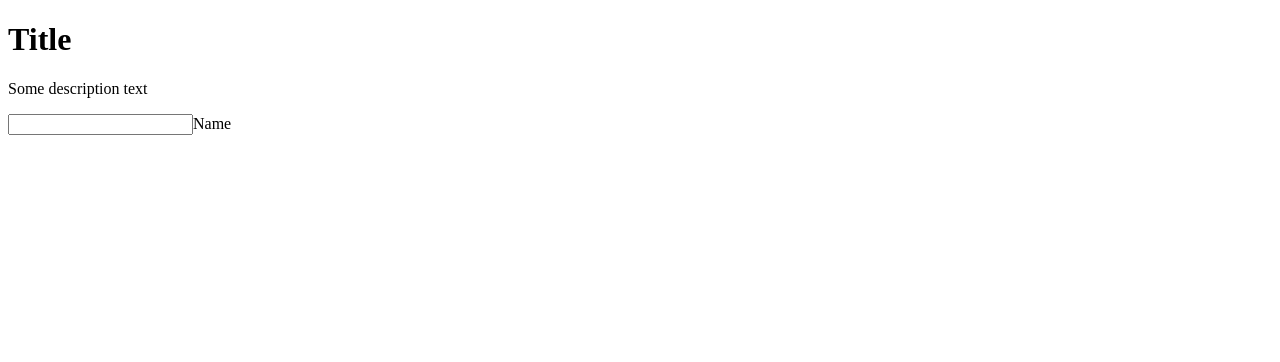
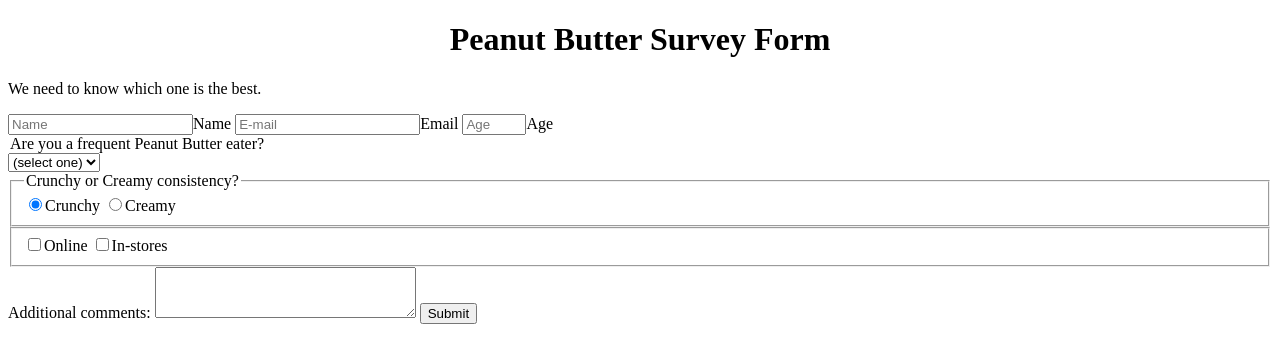
Before and after one commit to ryandagley/TutorialHell, a plain HTML site: page freecodeacademy/responsive-web-design-course/project1-survey-form/index.html in a window 1280 px wide. Drawn offline with Linux system fonts and the light colour scheme; files that its build step writes are made by us from their sources.

Commit message:
Survey form project from FCC

```diff
--- a/freecodeacademy/responsive-web-design-course/project1-survey-form/index.html
+++ b/freecodeacademy/responsive-web-design-course/project1-survey-form/index.html
@@ -1,12 +1,55 @@
 <!DOCTYPE html>
+<html lang="en">
+<head>
+<!-- Acceptance Criteria: https://www.freecodecamp.org/learn/2022/responsive-web-design/build-a-survey-form-project/build-a-survey-form -->
+  <meta charset="utf-8">
+  <meta name="viewport" content="width=device-width, initialscale=1.0">
+  <link rel="stylesheet" href="styles.css">
+  <h1 id="title">Peanut Butter Survey Form</h1>
+</head>
+<body>
+  <p id="description">We need to know which one is the best.</p>
+  <form id="survey-form">
+    <label id="name-label" for="name">
+      <input id="name" name="name" type="text" required placeholder="Name">Name
+      </label>
+    <label id="email-label" for="email">
+      <input id="email" name="email" type="email" placeholder="E-mail" required>Email</label>
 
-<!-- Acceptance Criteria: https://www.freecodecamp.org/learn/2022/responsive-web-design/build-a-survey-form-project/build-a-survey-form -->
+    <label id="number-label" for="number">
+      <input id="number" name="number" placeholder="Age" type="number" min="13" max="120" >Age</label>
 
-<head></head>
-<body>
-    <h1 id="title"> Title </h1>
-        <p id="description"> Some description text</p>
-        <form id="survey-form">
-            <input id="name" type="text">Name
-        </form>
-</body>
+   <legend>Are you a frequent Peanut Butter eater?</legend>
+    <label id="dropdown-label" for="dropdown" >
+      <select id="dropdown" name="dropdown">
+        <option value="">(select one)</option>
+        <option value="yes">Yes</option>
+        <option value="no">No</option>
+      </select>
+      </label>
+
+
+  <fieldset>
+    <legend>Crunchy or Creamy consistency?</legend>
+    <label for="crunchy" id="radio-label">
+      <input id="crunchy" name="consistency" value="crunchy" type="radio" checked>Crunchy</label>
+    <label for="creamy" id="radio-label">
+      <input id="creamy" name="consistency" value="creamy" type="radio">Creamy</label>
+    <label for="shop_at" id="shop_at-label">
+  </fieldset>
+
+
+  <fieldset>
+      <input id="online" type="checkbox" value="online">Online</label>
+      <input id="in-store" type="checkbox" value="in-store">In-stores</label>
+  </fieldset>
+    <label for="comment" id="comment-label" >Additional comments:
+      <textarea id="comment" name="comment" rows="3" cols="30" placeholder="What I like about peanut butter...">
+        </textarea>
+      </label>
+      <input id="submit" type="submit" value="Submit" />
+  </form>
+
+  </body>
+
+</html>
```
